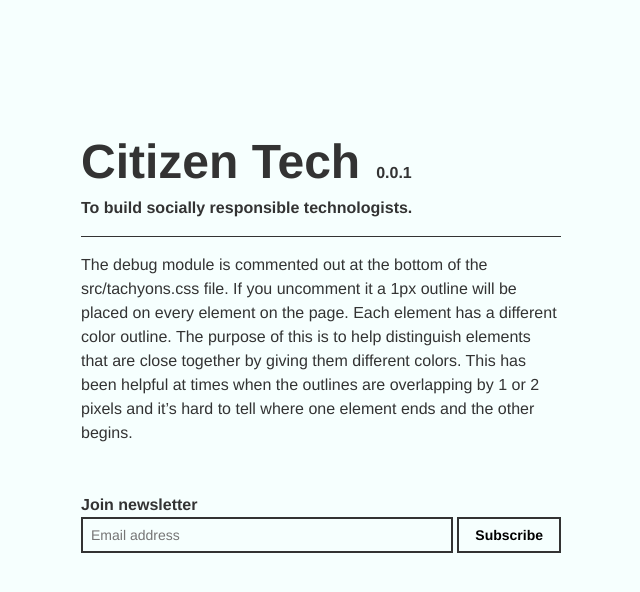
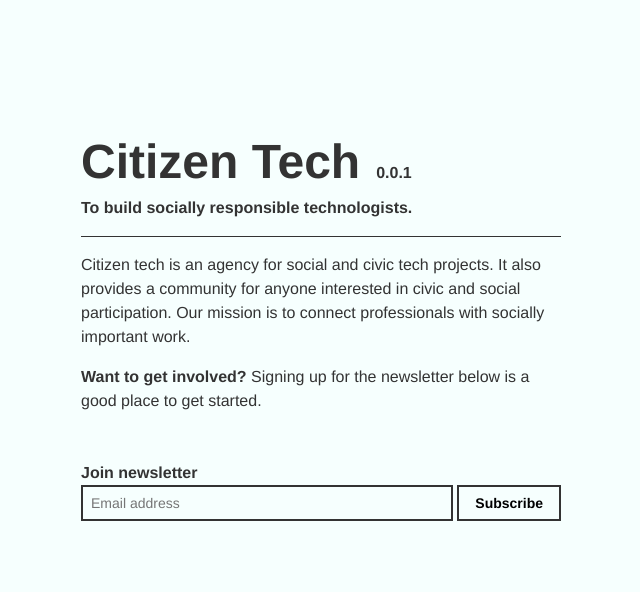
Before and after one commit to nlaz/citizen-tech, a React (Create React App) app: page / in a window 1280 px wide. Shown: the top 592 px of the page, without its empty margins (319-959 px from the left). Built offline with nearby package versions, Linux system fonts and the light colour scheme.

Commit message:
Change copy

```diff
--- a/src/App.js
+++ b/src/App.js
@@ -9,12 +9,13 @@ class App extends Component {
           <b className="dib">0.0.1</b>
           <h2 className="f5 lh-copy pb3 ma0 bb">To build socially responsible technologists.</h2>
           <p className="f5 lh-copy">
-            The debug module is commented out at the bottom of the src/tachyons.css file. If you
-            uncomment it a 1px outline will be placed on every element on the page. Each element has
-            a different color outline. The purpose of this is to help distinguish elements that are
-            close together by giving them different colors. This has been helpful at times when the
-            outlines are overlapping by 1 or 2 pixels and it’s hard to tell where one element ends
-            and the other begins.
+            Citizen tech is an agency for social and civic tech projects. It also provides a
+            community for anyone interested in civic and social participation. Our mission is to
+            connect professionals with socially important work.
+          </p>
+          <p className="f5 lh-copy">
+            <b>Want to get involved?</b> Signing up for the newsletter below is a good place to get
+            started.
           </p>
 
           <form
```
